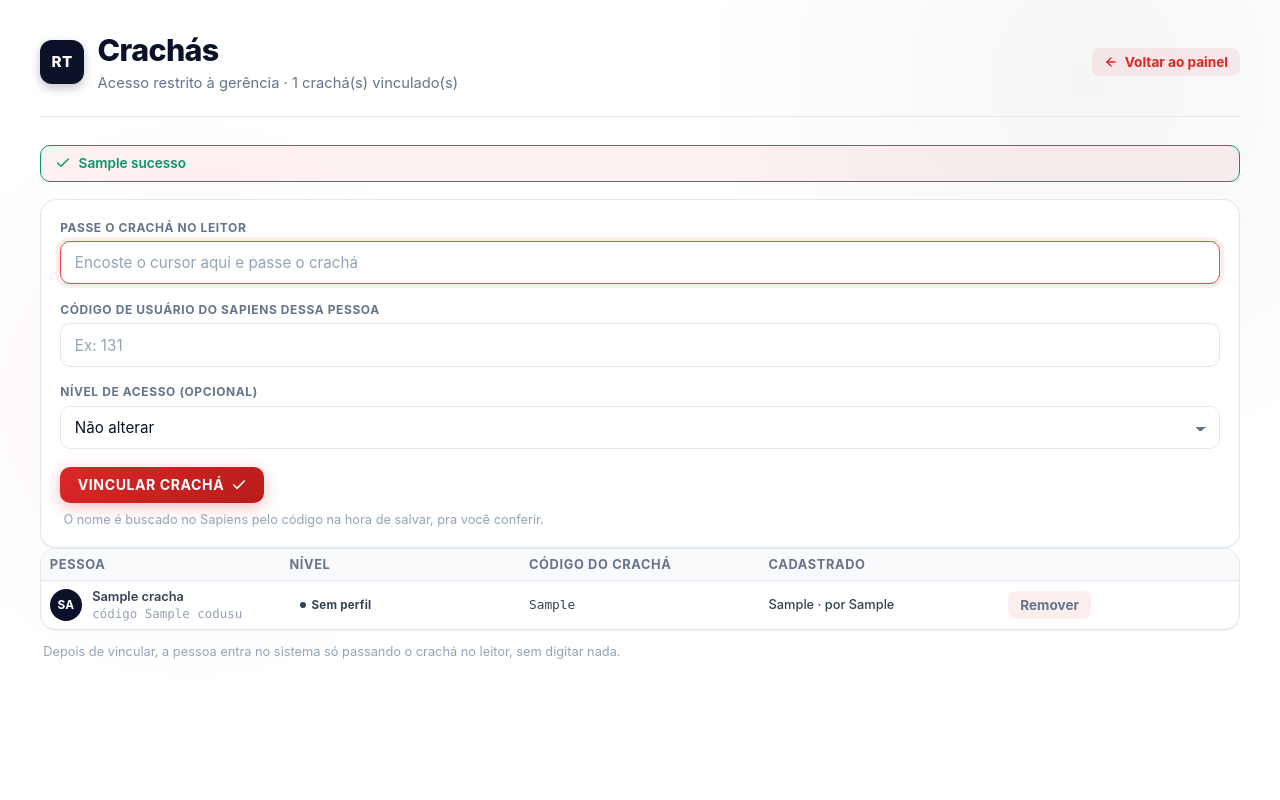
After one commit to giovannahaminie-ui/Acompanha_pedido, a Flask app: template templates/admin_crachas.html in a window 1280 px wide. The commit adds this page. Run offline with Flask 3, Linux system fonts and the light colour scheme; the template is opened without the code that fills it: most values are stand-ins (such as "Sample title", 1, 10 or a date in 2020).

Commit message:
Atualizações do botão de crachá

```diff
--- a/app.py
+++ b/app.py
@@ -58,10 +58,22 @@ def injetar_perfil():
 # ---------------------------------------------------------------------
 # Autenticação / Tela de Login por CodUsuario (usuário do Sapiens)
 # ---------------------------------------------------------------------
+def resolver_identificador(valor: str) -> str:
+    """Recebe o que veio do campo de login / leitor de crachá e devolve o
+    código de usuário do Sapiens a ser validado.
+
+    O código de barras do crachá é aleatório (não é o codusu), então primeiro
+    tentamos a tabela de-para local (cadastrada em /admin/crachas). Se o valor
+    não estiver lá, devolvemos ele mesmo — assim o login digitado com o código
+    do Sapiens continua funcionando como sempre."""
+    valor = (valor or "").strip()
+    return local_db.get_codusu_por_cracha(valor) or valor
+
+
 @app.route("/login", methods=["GET", "POST"])
 def login():
     if request.method == "POST":
-        usuario = request.form["usuario"].strip()
+        usuario = resolver_identificador(request.form["usuario"])
         dados = oracle_db.verificar_login(usuario)
         if dados:
             session["usuario"] = dados["usuario"]
@@ -189,7 +201,7 @@ def assumir_solicitacao(codemp, codfil, numsol):
     cabecalho = oracle_db.get_solicitacao_cabecalho(codemp, codfil, numsol)
 
     if request.method == "POST":
-        usuario = request.form["usuario"].strip()
+        usuario = resolver_identificador(request.form["usuario"])
         dados = oracle_db.verificar_login(usuario)
         if dados:
             oracle_db.assumir_solicitacao(codemp, codfil, numsol, dados["usuario"])
@@ -928,6 +940,60 @@ def salvar_perfil():
     )
     return redirect(url_for("admin_perfis"))
 
+# ---------------------------------------------------------------------
+# Cadastro de crachás (de-para código de barras do crachá -> codusu)
+# ---------------------------------------------------------------------
+@app.route("/admin/crachas")
+@login_obrigatorio
+def admin_crachas():
+    if perfil_atual() != "G":
+        return redirect(url_for("painel"))
+    return render_template(
+        "admin_crachas.html",
+        crachas=local_db.listar_crachas(),
+    )
+
+@app.route("/admin/crachas/salvar", methods=["POST"])
+@login_obrigatorio
+def salvar_cracha():
+    if perfil_atual() != "G":
+        return redirect(url_for("painel"))
+    codigo_cracha = (request.form.get("codigo_cracha") or "").strip()
+    codusu = (request.form.get("codusu") or "").strip()
+    if not codigo_cracha or not codusu:
+        return render_template(
+            "admin_crachas.html", crachas=local_db.listar_crachas(),
+            erro="Passe o crachá e informe o código do Sapiens.",
+        )
+    dados = oracle_db.verificar_login(codusu)
+    if not dados:
+        return render_template(
+            "admin_crachas.html", crachas=local_db.listar_crachas(),
+            erro=f"Código de usuário '{codusu}' não existe (ou está inativo) no Sapiens.",
+        )
+    local_db.salvar_cracha(
+        codigo_cracha, dados["usuario"], dados["nome"], criado_por=session.get("usuario")
+    )
+    # Nível de acesso (opcional). Só grava se algo foi escolhido - assim
+    # deixar em "Sem alteração" não apaga um perfil que a pessoa já tem.
+    perfil = (request.form.get("perfil") or "").strip()
+    if perfil in ("G", "B", "U", "__limpar__"):
+        local_db.salvar_perfil(
+            dados["usuario"], "" if perfil == "__limpar__" else perfil, dados["nome"]
+        )
+    return render_template(
+        "admin_crachas.html", crachas=local_db.listar_crachas(),
+        sucesso=f"Crachá vinculado a {dados['nome']} (código {dados['usuario']}).",
+    )
+
+@app.route("/admin/crachas/remover", methods=["POST"])
+@login_obrigatorio
+def remover_cracha():
+    if perfil_atual() != "G":
+        return redirect(url_for("painel"))
+    local_db.remover_cracha((request.form.get("codigo_cracha") or "").strip())
+    return redirect(url_for("admin_crachas"))
+
 @app.route("/")
 def index():
     return redirect(url_for("painel") if "usuario" in session else url_for("login"))
--- /dev/null
+++ b/templates/admin_crachas.html
@@ -0,0 +1,106 @@
+{% extends "base.html" %}
+{% block title %}Crachás{% endblock %}
+{% block content %}
+
+<div class="header-bar">
+  <div class="brand">
+    <div class="brand-mark">RT</div>
+    <div>
+      <h1>Crachás</h1>
+      <p class="subtitle">Acesso restrito à gerência · {{ crachas|length }} crachá(s) vinculado(s)</p>
+    </div>
+  </div>
+  <a href="{{ url_for('painel') }}" class="btn-trocar">
+    <svg width="14" height="14" viewBox="0 0 24 24" fill="none" stroke="currentColor" stroke-width="2.4" stroke-linecap="round" stroke-linejoin="round"><line x1="19" y1="12" x2="5" y2="12"></line><polyline points="12 19 5 12 12 5"></polyline></svg>
+    Voltar ao painel
+  </a>
+</div>
+
+{% if erro %}
+  <div class="alert">
+    <svg width="16" height="16" viewBox="0 0 24 24" fill="none" stroke="currentColor" stroke-width="2" stroke-linecap="round" stroke-linejoin="round"><circle cx="12" cy="12" r="9"></circle><line x1="12" y1="8" x2="12" y2="13"></line><line x1="12" y1="16" x2="12" y2="16.01"></line></svg>
+    {{ erro }}
+  </div>
+{% endif %}
+{% if sucesso %}
+  <div class="alert" style="border-color:var(--perfil-u,#2e7d32); color:var(--perfil-u,#2e7d32);">
+    <svg width="16" height="16" viewBox="0 0 24 24" fill="none" stroke="currentColor" stroke-width="2" stroke-linecap="round" stroke-linejoin="round"><polyline points="20 6 9 17 4 12"></polyline></svg>
+    {{ sucesso }}
+  </div>
+{% endif %}
+
+<div class="table-card" style="padding:1.2rem;">
+  <form method="POST" action="{{ url_for('salvar_cracha') }}">
+    <div class="field">
+      <label for="codigo_cracha">Passe o crachá no leitor</label>
+      <input type="text" id="codigo_cracha" name="codigo_cracha" placeholder="Encoste o cursor aqui e passe o crachá" required autofocus autocomplete="off">
+    </div>
+    <div class="field">
+      <label for="codusu">Código de usuário do Sapiens dessa pessoa</label>
+      <input type="text" id="codusu" name="codusu" placeholder="Ex: 131" required autocomplete="off">
+    </div>
+    <div class="field">
+      <label for="perfil">Nível de acesso (opcional)</label>
+      <select id="perfil" name="perfil">
+        <option value="">Não alterar</option>
+        <option value="G">Gerência</option>
+        <option value="B">Boqueta</option>
+        <option value="U">Usinagem</option>
+        <option value="__limpar__">Remover perfil</option>
+      </select>
+    </div>
+    <button type="submit" class="btn-primary" style="justify-content:center;">
+      Vincular crachá
+      <svg width="16" height="16" viewBox="0 0 24 24" fill="none" stroke="currentColor" stroke-width="2.4" stroke-linecap="round" stroke-linejoin="round"><polyline points="20 6 9 17 4 12"></polyline></svg>
+    </button>
+    <p class="note" style="margin-top:0.6rem;">O nome é buscado no Sapiens pelo código na hora de salvar, pra você conferir.</p>
+  </form>
+</div>
+
+<div class="table-card">
+  <table>
+    <thead>
+      <tr>
+        <th>Pessoa</th>
+        <th>Nível</th>
+        <th>Código do crachá</th>
+        <th>Cadastrado</th>
+        <th></th>
+      </tr>
+    </thead>
+    <tbody>
+      {% for c in crachas %}
+      <tr>
+        <td>
+          <div class="user-cell">
+            <span class="avatar">{{ (c.nome or c.codusu)[:2]|upper }}</span>
+            <div>
+              <div class="user-name">{{ c.nome or '(sem nome)' }}</div>
+              <div class="user-code" style="margin-top:0.15rem;">código {{ c.codusu }}</div>
+            </div>
+          </div>
+        </td>
+        <td>
+          <span class="perfil-tag perfil-tag-{{ c.perfil if c.perfil else 'none' }}">
+            {{ {'G': 'Gerência', 'B': 'Boqueta', 'U': 'Usinagem'}.get(c.perfil, 'Sem perfil') }}
+          </span>
+        </td>
+        <td><code>{{ c.codigo_cracha }}</code></td>
+        <td>{{ c.criado_em }}{% if c.criado_por %} · por {{ c.criado_por }}{% endif %}</td>
+        <td>
+          <form method="POST" action="{{ url_for('remover_cracha') }}" onsubmit="return confirm('Remover o vínculo desse crachá?');">
+            <input type="hidden" name="codigo_cracha" value="{{ c.codigo_cracha }}">
+            <button type="submit" class="btn-trocar" style="color:var(--perfil-none,#b23b3b);">Remover</button>
+          </form>
+        </td>
+      </tr>
+      {% else %}
+      <tr><td colspan="5" class="note" style="text-align:center; padding:1.4rem;">Nenhum crachá cadastrado ainda.</td></tr>
+      {% endfor %}
+    </tbody>
+  </table>
+</div>
+
+<p class="note">Depois de vincular, a pessoa entra no sistema só passando o crachá no leitor, sem digitar nada.</p>
+
+{% endblock %}
--- a/templates/assumir_solicitacao.html
+++ b/templates/assumir_solicitacao.html
@@ -32,8 +32,8 @@
 
       <form method="POST">
         <div class="field">
-          <label for="usuario">Seu código (matrícula/crachá)</label>
-          <input type="number" id="usuario" name="usuario" placeholder="Ex: 129" required autofocus>
+          <label for="usuario">Seu código do Sapiens ou crachá</label>
+          <input type="text" id="usuario" name="usuario" placeholder="Digite o código ou passe o crachá" required autofocus autocomplete="off">
         </div>
         <button type="submit" class="btn-primary" style="width:100%; justify-content:center;">
           Confirmar separação
--- a/templates/base.html
+++ b/templates/base.html
@@ -23,6 +23,7 @@
       </button>
       <div class="admin-dropdown-menu">
         <a href="{{ url_for('admin_perfis') }}">Usuários e perfis</a>
+        <a href="{{ url_for('admin_crachas') }}">Crachás</a>
         <a href="{{ url_for('historico_geral') }}">Histórico geral</a>
       </div>
     </div>
--- a/templates/login.html
+++ b/templates/login.html
@@ -23,8 +23,8 @@
 
       <form method="POST">
         <div class="field">
-          <label for="usuario">Código (matrícula/crachá)</label>
-          <input type="number" id="usuario" name="usuario" placeholder="Ex: 129" required autofocus>
+          <label for="usuario">Código do Sapiens ou crachá</label>
+          <input type="text" id="usuario" name="usuario" placeholder="Digite o código ou passe o crachá" required autofocus autocomplete="off">
         </div>
         <button type="submit" class="btn-primary" style="width:100%; justify-content:center;">
           Entrar
```
Also changed, not shown: db/local_db.py (+74 -0 lines).
